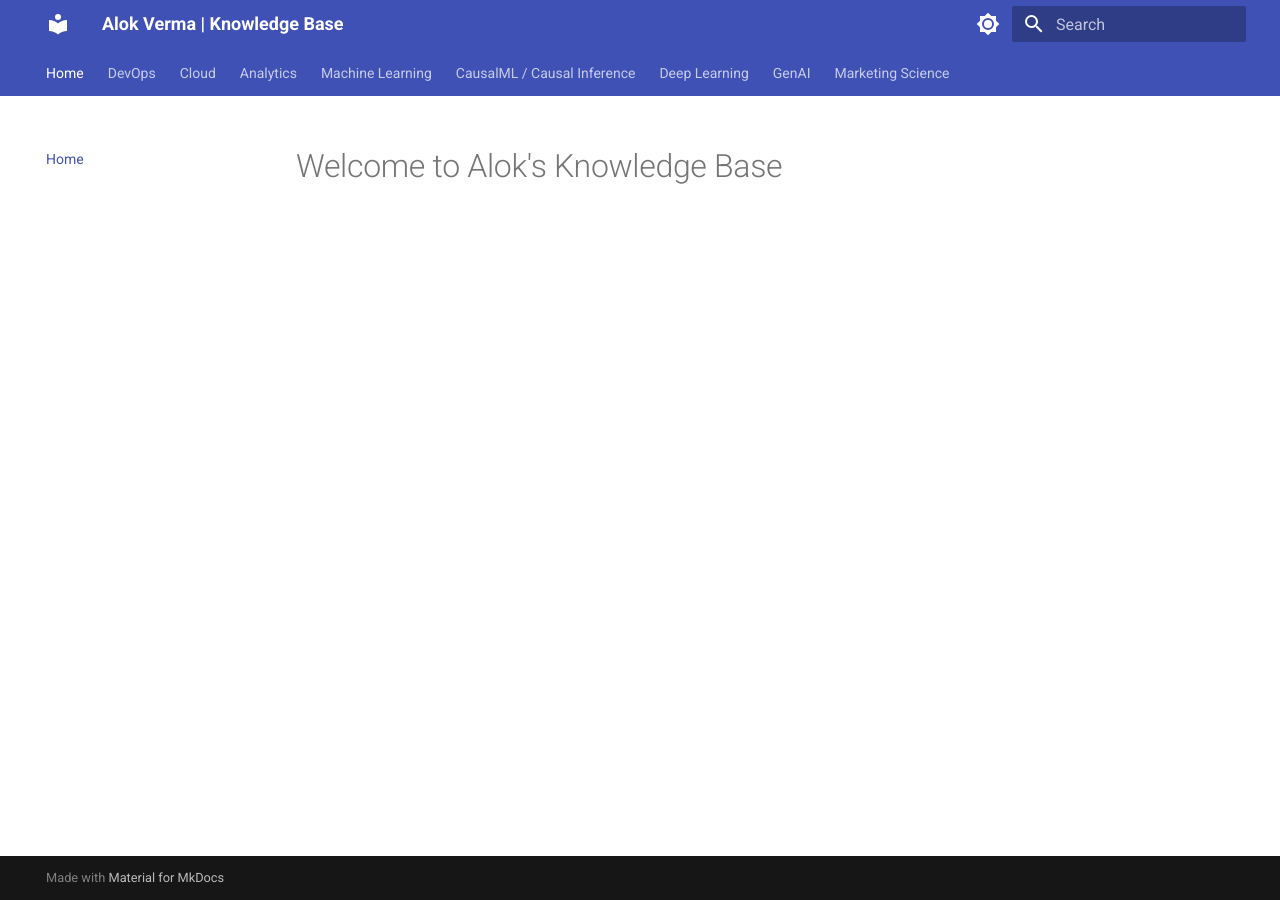
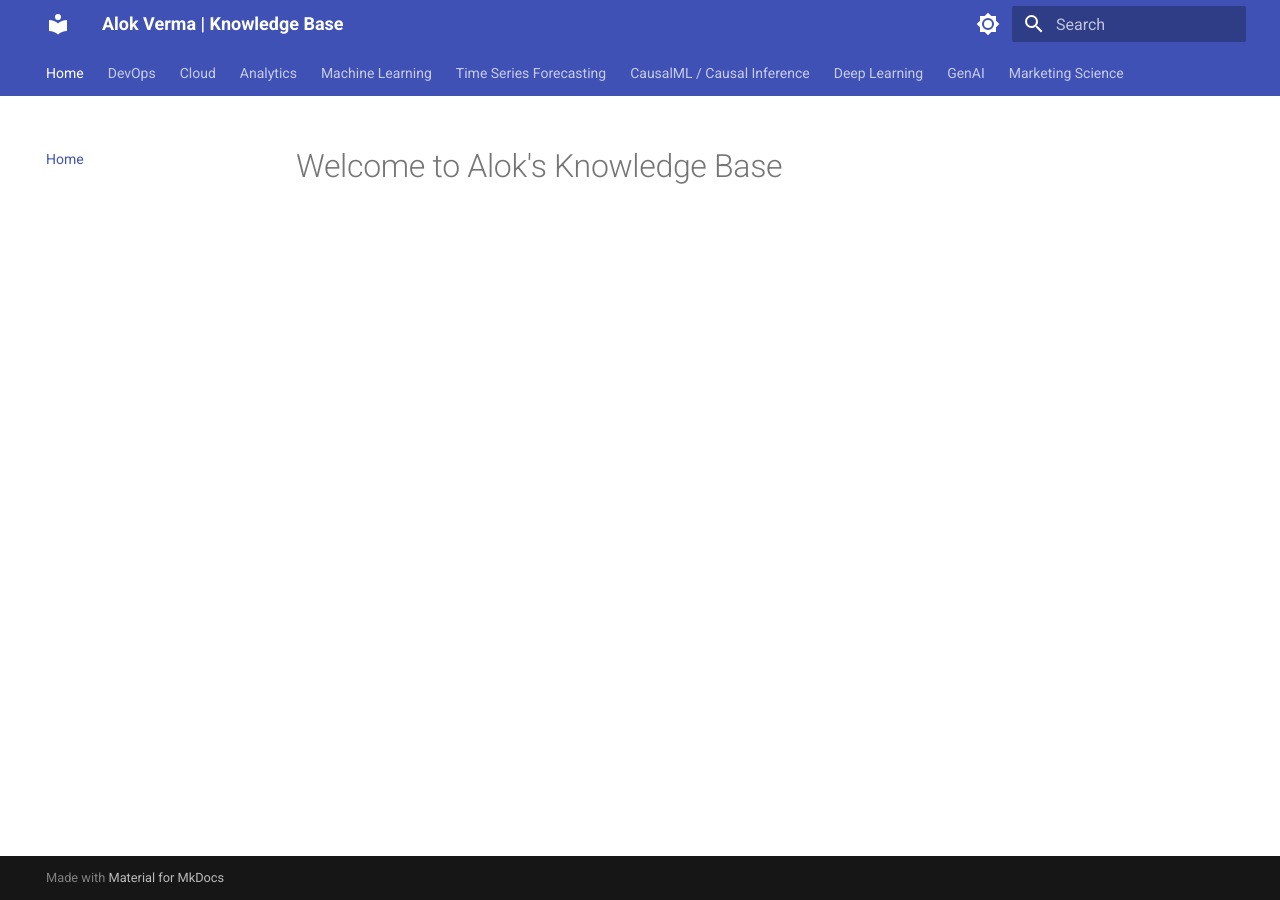
Before and after one commit to alokvermaotw/alokvermaotw.github.io, an MkDocs documentation site: the page built from docs/index.md, in a window 1280 px wide. Built offline with MkDocs 1.6.1 and Material for MkDocs 9.7.7, drawn with Linux system fonts in a browser that asks for light colours; part of the change alters nothing that is shown.

Commit message:
updated tsf links

```diff
--- a/mkdocs.yml
+++ b/mkdocs.yml
@@ -83,6 +83,14 @@ nav:
           - Overview: machine_learning/unsupervised/unsupervised.md
           - Clustering:
               - Overview: machine_learning/unsupervised/clustering/clustering.md
+  - Time Series Forecasting:
+      - Overview: time_series_forecasting/time_series_forecasting.md
+      - ARIMA: time_series_forecasting/ARIMA.md
+      - ARIMAX: time_series_forecasting/ARIMAX.md
+      - SARIMA: time_series_forecasting/SARIMA.md
+      - SARIMAX: time_series_forecasting/SARIMAX.md
+      - AutoARIMA: time_series_forecasting/AutoARIMA.md
+      - DeepAR: time_series_forecasting/DeepAR.md
   - CausalML / Causal Inference:
       - Overview: causalML/causalML.md
       - Meta Learners: causalML/meta_learners.md
```
